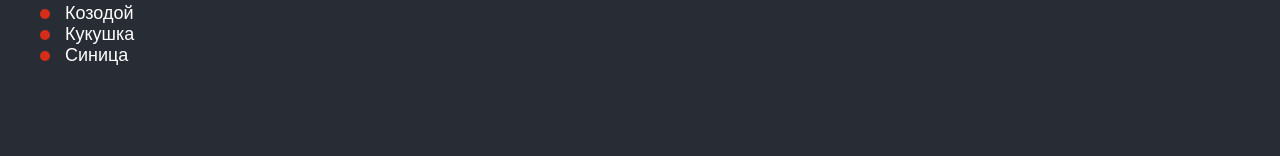
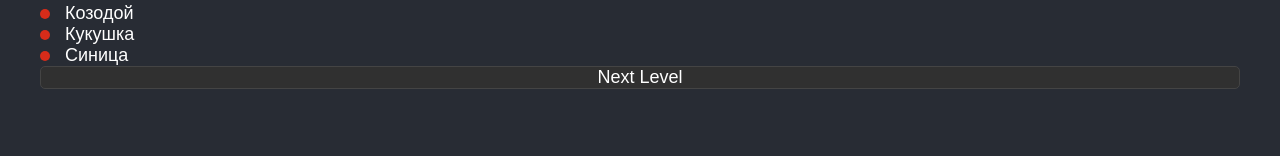
Before and after one commit to doher/songbird, a React (Create React App) app: page / in a window 1280 px wide. Shown: the part 139-295 px from the top of the page. Built offline with nearby package versions, Linux system fonts and the light colour scheme.

Commit message:
feat: add answer-button

```diff
--- a/src/App.js
+++ b/src/App.js
@@ -1,6 +1,7 @@
 import React, { Component } from 'react';
 import Header from './components/header';
 import AnswerOptions from './components/answer-options';
+import AnswerButton from './components/answer-button';
 import classes from './App.module.css';
 
 class App extends Component {
@@ -10,6 +11,7 @@ class App extends Component {
       <div className={classes.App}>
         <Header />
         <AnswerOptions />
+        <AnswerButton />
       </div>
     );
   }
--- /dev/null
+++ b/src/components/answer-button/answer-button.js
@@ -0,0 +1,8 @@
+import React from 'react';
+import classes from './answer-button.module.css';
+
+const AnswerButton = () => (
+  <button className={classes.Button}>Next Level</button>
+);
+
+export default AnswerButton;
--- /dev/null
+++ b/src/components/answer-button/answer-button.module.css
@@ -0,0 +1,8 @@
+.Button {
+  width: 100%;
+  font-size: 1.8rem;
+  border: 1px solid #444;
+  border-radius: 5px;
+  background-color: #303030;
+  transition: .3s;
+}
--- /dev/null
+++ b/src/components/answer-button/index.js
@@ -0,0 +1,3 @@
+import AnswerButton from './answer-button';
+
+export default AnswerButton;
```
